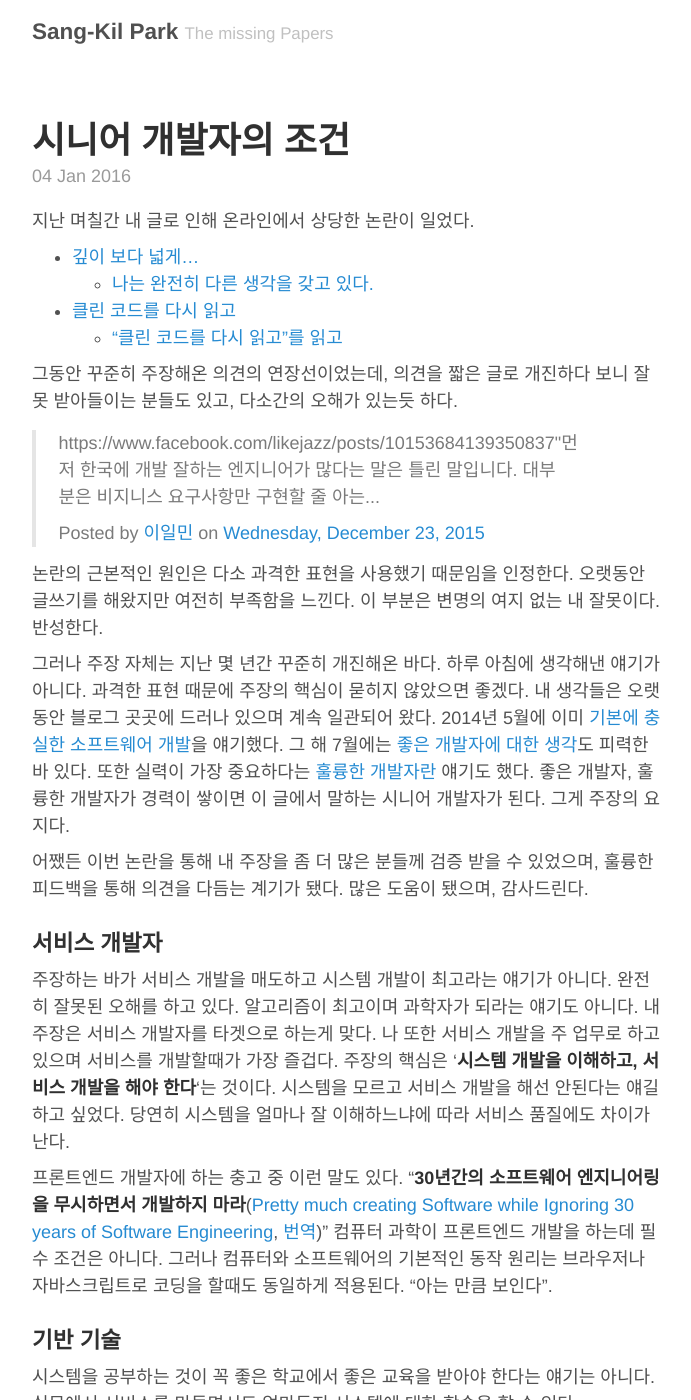
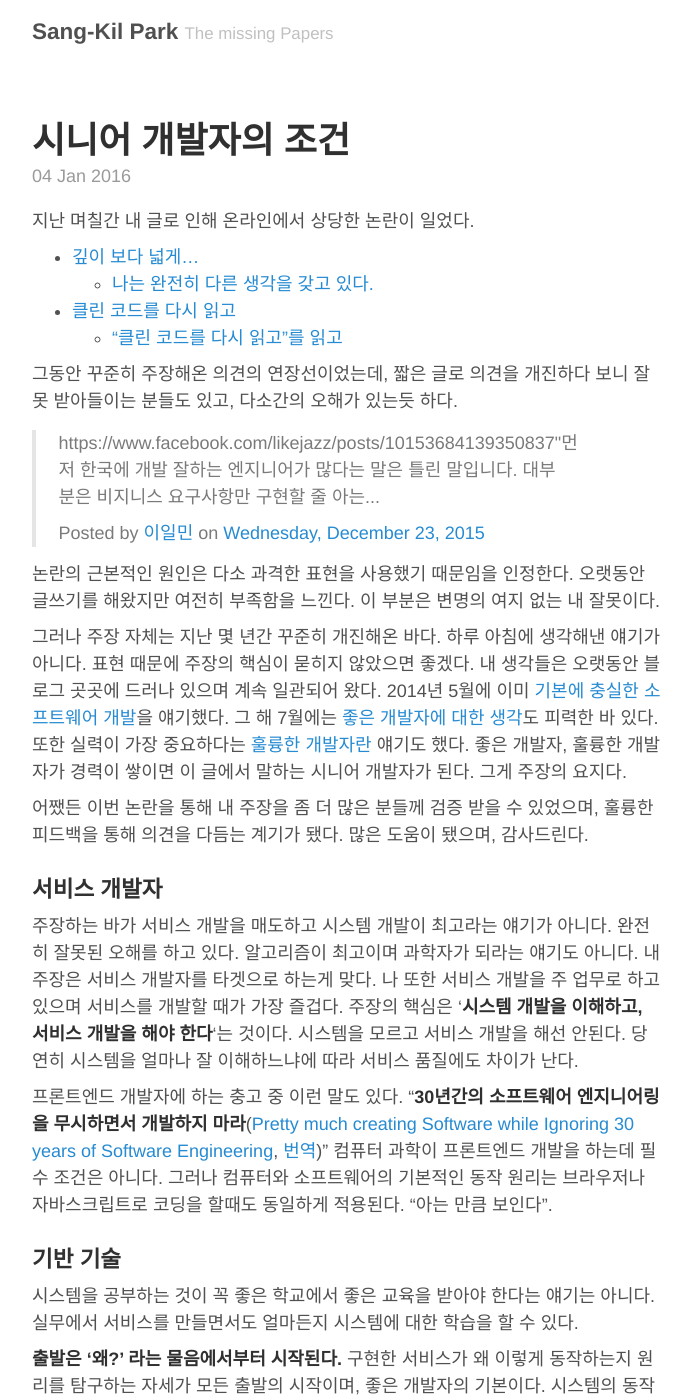
Before and after one commit to Umaigenomu/likejazz.github.io, a Jekyll site: the page built from _posts/2016-01-04-senior-developers.md, in a window 1280 px wide and 1400 px high. Shown: the whole window, without its empty margins (293-984 px from the left). Built offline with Jekyll 4.4.1, drawn with Linux system fonts in a browser that asks for light colours; some of the changed text lies outside the part shown.

Commit message:
Publishing

```diff
--- a/_posts/2016-01-04-senior-developers.md
+++ b/_posts/2016-01-04-senior-developers.md
@@ -10,19 +10,19 @@ title: 시니어 개발자의 조건
 - [클린 코드를 다시 읽고](http://likejazz.com/post/136399435650/%ED%81%B4%EB%A6%B0-%EC%BD%94%EB%93%9C%EB%A5%BC-%EB%8B%A4%EC%8B%9C-%EC%9D%BD%EA%B3%A0)
   - ["클린 코드를 다시 읽고"를 읽고](https://brunch.co.kr/@cleancode/19)
 
-그동안 꾸준히 주장해온 의견의 연장선이었는데, 의견을 짧은 글로 개진하다 보니 잘못 받아들이는 분들도 있고, 다소간의 오해가 있는듯 하다.
+그동안 꾸준히 주장해온 의견의 연장선이었는데, 짧은 글로 의견을 개진하다 보니 잘못 받아들이는 분들도 있고, 다소간의 오해가 있는듯 하다.
 
 <div id="fb-root"></div><script>(function(d, s, id) {  var js, fjs = d.getElementsByTagName(s)[0];  if (d.getElementById(id)) return;  js = d.createElement(s); js.id = id;  js.src = "//connect.facebook.net/en_US/sdk.js#xfbml=1&version=v2.3";  fjs.parentNode.insertBefore(js, fjs);}(document, 'script', 'facebook-jssdk'));</script><div class="fb-post" data-href="https://www.facebook.com/tobyilee/posts/10206301557872407" data-width="500"><div class="fb-xfbml-parse-ignore"><blockquote cite="https://www.facebook.com/tobyilee/posts/10206301557872407"><p>https://www.facebook.com/likejazz/posts/10153684139350837&quot;&#xba3c;&#xc800; &#xd55c;&#xad6d;&#xc5d0; &#xac1c;&#xbc1c; &#xc798;&#xd558;&#xb294; &#xc5d4;&#xc9c0;&#xb2c8;&#xc5b4;&#xac00; &#xb9ce;&#xb2e4;&#xb294; &#xb9d0;&#xc740; &#xd2c0;&#xb9b0; &#xb9d0;&#xc785;&#xb2c8;&#xb2e4;. &#xb300;&#xbd80;&#xbd84;&#xc740; &#xbe44;&#xc9c0;&#xb2c8;&#xc2a4; &#xc694;&#xad6c;&#xc0ac;&#xd56d;&#xb9cc; &#xad6c;&#xd604;&#xd560; &#xc904; &#xc544;&#xb294;...</p>Posted by <a href="https://www.facebook.com/tobyilee">이일민</a> on&nbsp;<a href="https://www.facebook.com/tobyilee/posts/10206301557872407">Wednesday, December 23, 2015</a></blockquote></div></div>
 
-논란의 근본적인 원인은 다소 과격한 표현을 사용했기 때문임을 인정한다. 오랫동안 글쓰기를 해왔지만 여전히 부족함을 느낀다. 이 부분은 변명의 여지 없는 내 잘못이다. 반성한다.
+논란의 근본적인 원인은 다소 과격한 표현을 사용했기 때문임을 인정한다. 오랫동안 글쓰기를 해왔지만 여전히 부족함을 느낀다. 이 부분은 변명의 여지 없는 내 잘못이다.
 
-그러나 주장 자체는 지난 몇 년간 꾸준히 개진해온 바다. 하루 아침에 생각해낸 얘기가 아니다. 과격한 표현 때문에 주장의 핵심이 묻히지 않았으면 좋겠다. 내 생각들은 오랫동안 블로그 곳곳에 드러나 있으며 계속 일관되어 왔다. 2014년 5월에 이미 [기본에 충실한 소프트웨어 개발](http://likejazz.com/post/87294920640/%EA%B8%B0%EB%B3%B8%EC%97%90-%EC%B6%A9%EC%8B%A4%ED%95%9C-%EC%86%8C%ED%94%84%ED%8A%B8%EC%9B%A8%EC%96%B4-%EA%B0%9C%EB%B0%9C)을 얘기했다. 그 해 7월에는 [좋은 개발자에 대한 생각](http://likejazz.com/post/93164295865/%EC%A2%8B%EC%9D%80-%EA%B0%9C%EB%B0%9C%EC%9E%90%EC%97%90-%EB%8C%80%ED%95%9C-%EC%83%9D%EA%B0%81)도 피력한 바 있다. 또한 실력이 가장 중요하다는 [훌륭한 개발자란](http://likejazz.com/post/130723706880/%ED%9B%8C%EB%A5%AD%ED%95%9C-%EA%B0%9C%EB%B0%9C%EC%9E%90%EB%9E%80) 얘기도 했다. 좋은 개발자, 훌륭한 개발자가 경력이 쌓이면 이 글에서 말하는 시니어 개발자가 된다. 그게 주장의 요지다.
+그러나 주장 자체는 지난 몇 년간 꾸준히 개진해온 바다. 하루 아침에 생각해낸 얘기가 아니다. 표현 때문에 주장의 핵심이 묻히지 않았으면 좋겠다. 내 생각들은 오랫동안 블로그 곳곳에 드러나 있으며 계속 일관되어 왔다. 2014년 5월에 이미 [기본에 충실한 소프트웨어 개발](http://likejazz.com/post/87294920640/%EA%B8%B0%EB%B3%B8%EC%97%90-%EC%B6%A9%EC%8B%A4%ED%95%9C-%EC%86%8C%ED%94%84%ED%8A%B8%EC%9B%A8%EC%96%B4-%EA%B0%9C%EB%B0%9C)을 얘기했다. 그 해 7월에는 [좋은 개발자에 대한 생각](http://likejazz.com/post/93164295865/%EC%A2%8B%EC%9D%80-%EA%B0%9C%EB%B0%9C%EC%9E%90%EC%97%90-%EB%8C%80%ED%95%9C-%EC%83%9D%EA%B0%81)도 피력한 바 있다. 또한 실력이 가장 중요하다는 [훌륭한 개발자란](http://likejazz.com/post/130723706880/%ED%9B%8C%EB%A5%AD%ED%95%9C-%EA%B0%9C%EB%B0%9C%EC%9E%90%EB%9E%80) 얘기도 했다. 좋은 개발자, 훌륭한 개발자가 경력이 쌓이면 이 글에서 말하는 시니어 개발자가 된다. 그게 주장의 요지다.
 
 어쨌든 이번 논란을 통해 내 주장을 좀 더 많은 분들께 검증 받을 수 있었으며, 훌륭한 피드백을 통해 의견을 다듬는 계기가 됐다. 많은 도움이 됐으며, 감사드린다.
 
 ### 서비스 개발자
 
-주장하는 바가 서비스 개발을 매도하고 시스템 개발이 최고라는 얘기가 아니다. 완전히 잘못된 오해를 하고 있다. 알고리즘이 최고이며 과학자가 되라는 얘기도 아니다. 내 주장은 서비스 개발자를 타겟으로 하는게 맞다. 나 또한 서비스 개발을 주 업무로 하고 있으며 서비스를 개발할때가 가장 즐겁다. 주장의 핵심은 '**시스템 개발을 이해하고, 서비스 개발을 해야 한다**'는 것이다. 시스템을 모르고 서비스 개발을 해선 안된다는 얘길 하고 싶었다. 당연히 시스템을 얼마나 잘 이해하느냐에 따라 서비스 품질에도 차이가 난다.
+주장하는 바가 서비스 개발을 매도하고 시스템 개발이 최고라는 얘기가 아니다. 완전히 잘못된 오해를 하고 있다. 알고리즘이 최고이며 과학자가 되라는 얘기도 아니다. 내 주장은 서비스 개발자를 타겟으로 하는게 맞다. 나 또한 서비스 개발을 주 업무로 하고 있으며 서비스를 개발할 때가 가장 즐겁다. 주장의 핵심은 '**시스템 개발을 이해하고, 서비스 개발을 해야 한다**'는 것이다. 시스템을 모르고 서비스 개발을 해선 안된다. 당연히 시스템을 얼마나 잘 이해하느냐에 따라 서비스 품질에도 차이가 난다.
 
 프론트엔드 개발자에 하는 충고 중 이런 말도 있다. "**30년간의 소프트웨어 엔지니어링을 무시하면서 개발하지 마라**([Pretty much creating Software while Ignoring 30 years of Software Engineering](https://jjperezaguinaga.com/2014/03/19/why-cant-we-find-front-end-developers/), [번역](https://taegon.kim/archives/4810))” 컴퓨터 과학이 프론트엔드 개발을 하는데 필수 조건은 아니다. 그러나 컴퓨터와 소프트웨어의 기본적인 동작 원리는 브라우저나 자바스크립트로 코딩을 할때도 동일하게 적용된다. “아는 만큼 보인다”.
 
@@ -50,7 +50,7 @@ title: 시니어 개발자의 조건
 
 > 나는 클린 코드를 익히기 전에 기계에 대한 이해도를 높이는게 먼저라고 생각한다. 먼저 각자가 일정 수준 이상은 넘어서야 한다는 얘기다. 우리 속담에 “아는 만큼 보인다"는 얘기가 있다. 기계를 이해하고 클린 코드를 논하는 것과, 제대로 모르면서 논하는 것은 같은 코드를 전혀 다른 관점에서 바라볼 수 있게 한다.
 
-사실 이 문장이 핵심인데, 주변의 강한 표현들 때문에 핵심 문장이 가려진듯 하여 아쉽다. 이 또한 내 잘못이다. 반성한다.
+사실 이 문장이 핵심인데, 주변의 다른 표현들 때문에 핵심 문장이 가려진듯 하여 아쉽다. 이 또한 내 불찰이다.
 
 무엇보다 클린 코드를 맹신하고 마치 그게 정답인양 받들지 않았으면 좋겠다. 클린 코드는 코딩 스타일의 한 종류이며 주관적인 부분이다. 마치 **이게 정답이고 다른 것은 오답이라는 이분법적 논리는 옳지 않다**. 모든 코드 스타일이 K&R 을 따라야 하는건 아닌 것과 마찬가지다.
 
```
Also changed, not shown: other parts of _posts/2016-01-04-senior-developers.md (+1 -1 lines).
